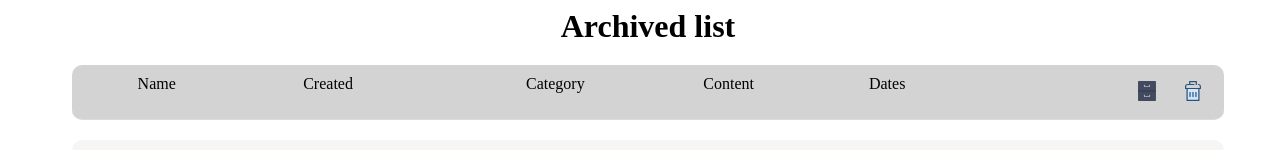
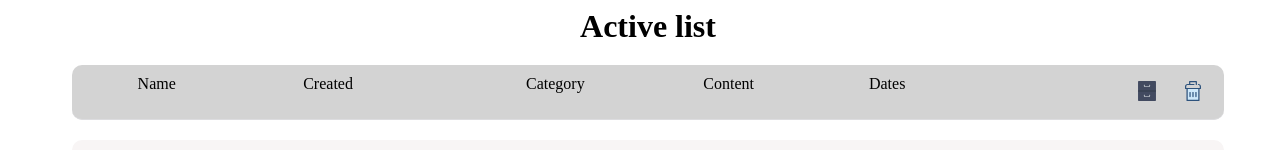
Before and after one commit to sai7602/notes-app-js-R, a website built with Parcel: page src/index.html in a window 1280 px wide. Shown: the top 150 px of the page. Built offline with nearby package versions, Linux system fonts and the light colour scheme.

Commit message:
change title

```diff
--- a/src/partials/notes.html
+++ b/src/partials/notes.html
@@ -1,5 +1,5 @@
 <div>
-  <h1 class="title">Archived list</h1>
+  <h1 class="title">Active list</h1>
   <div class="dataList tableHeaderCommon">
     <p></p>
     <p><span>Name</span></p>
```
